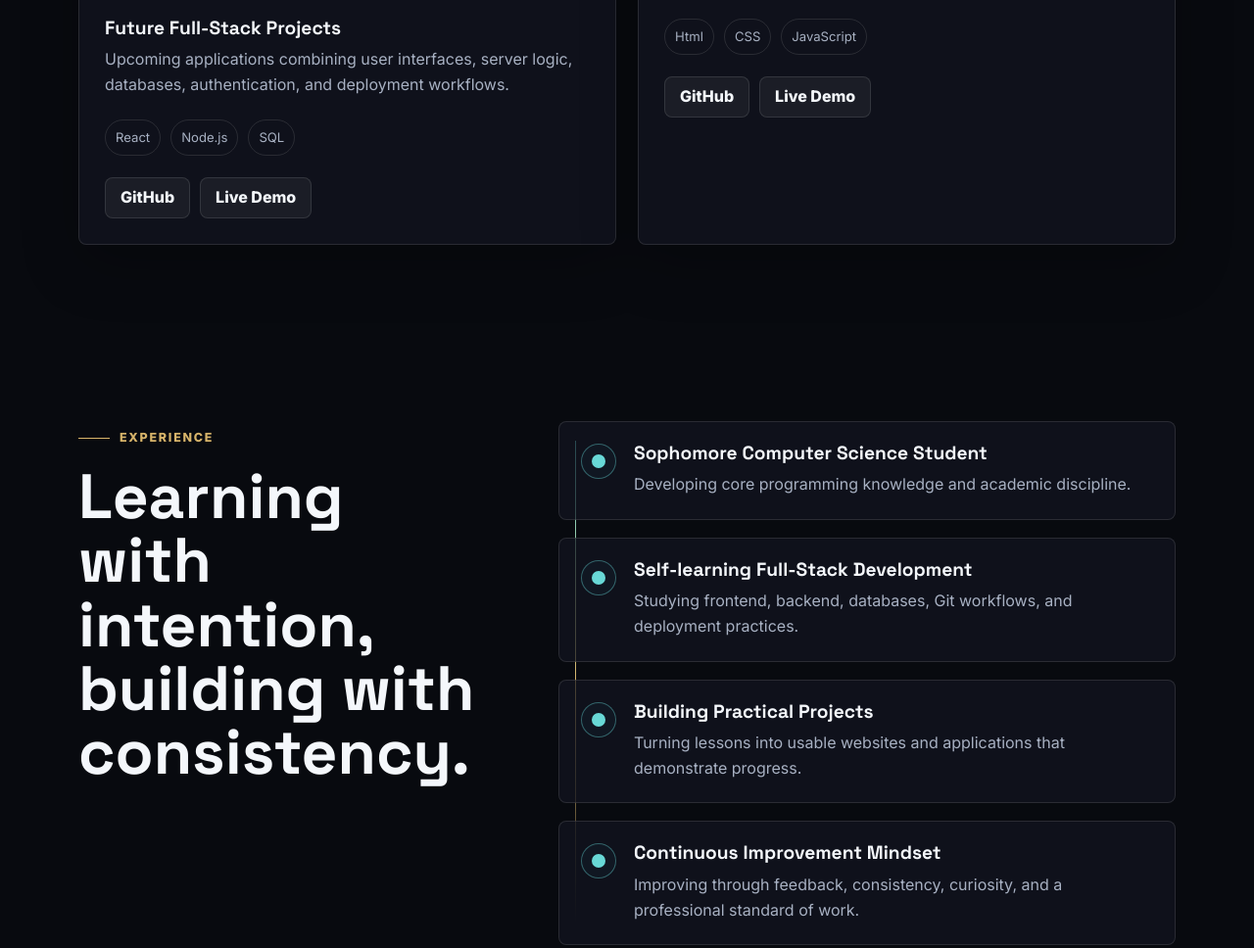
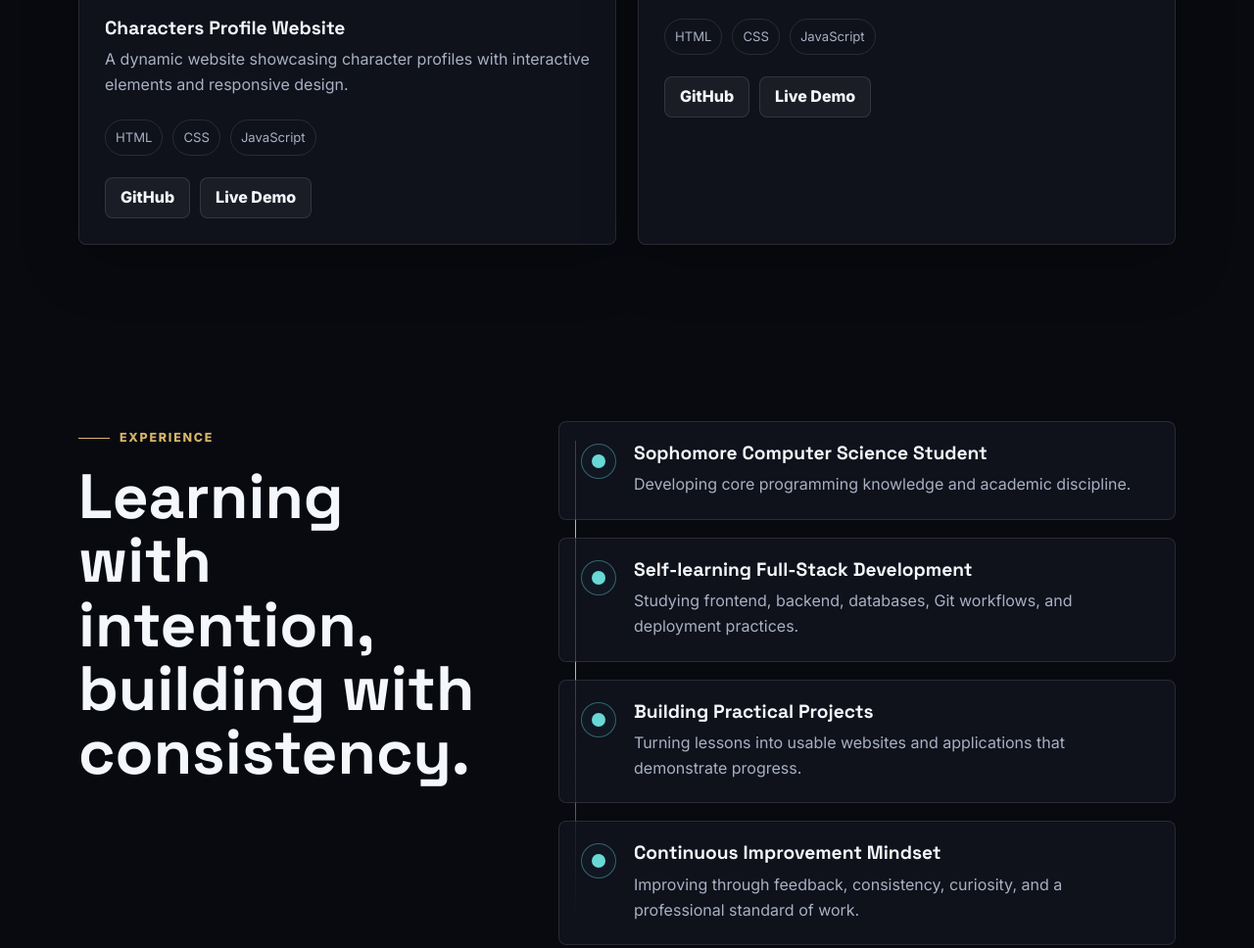
Before and after one commit to dyna24000/Personal-Portfolio, a plain HTML site: page index.html in a window 1280 px wide. Shown: the part 4446-5414 px from the top of the page at 98% size. Drawn offline with Linux system fonts and the light colour scheme.

Commit message:
Add files via upload

```diff
--- a/index.html
+++ b/index.html
@@ -249,12 +249,12 @@
               <img src="image/stack-visual.png" alt="stack-visual" class="project-photo">
             </div>
             <div class="project-content">
-              <h3>Future Full-Stack Projects</h3>
-              <p>Upcoming applications combining user interfaces, server logic, databases, authentication, and deployment workflows.</p>
+              <h3>Characters Profile Website</h3>
+              <p>A dynamic website showcasing character profiles with interactive elements and responsive design.</p>
               <div class="tech-list">
-                <span>React</span>
-                <span>Node.js</span>
-                <span>SQL</span>
+                <span>HTML</span>
+                <span>CSS</span>
+                <span>JavaScript</span>
               </div>
               <div class="project-actions">
                 <a href="https://github.com/dyna24000/Yun-Yun" target="_blank" rel="noreferrer">GitHub</a>
@@ -271,7 +271,7 @@
               <h3>University Assignment Projects</h3>
               <p>Academic programming work that strengthens fundamentals in algorithms, data, logic, and structured problem-solving.</p>
               <div class="tech-list">
-                <span>Html</span>
+                <span>HTML</span>
                 <span>CSS</span>
                 <span>JavaScript</span>
               </div>
@@ -361,7 +361,7 @@
 
   <footer class="footer">
     <div class="container footer-inner">
-      <p>© <span data-year></span> Your Name. All rights reserved.</p>
+      <p>© <span data-year></span> PORKK DINA. All rights reserved.</p>
       <p>Build with purpose. Learn with discipline. Create with impact.</p>
     </div>
   </footer>
```
